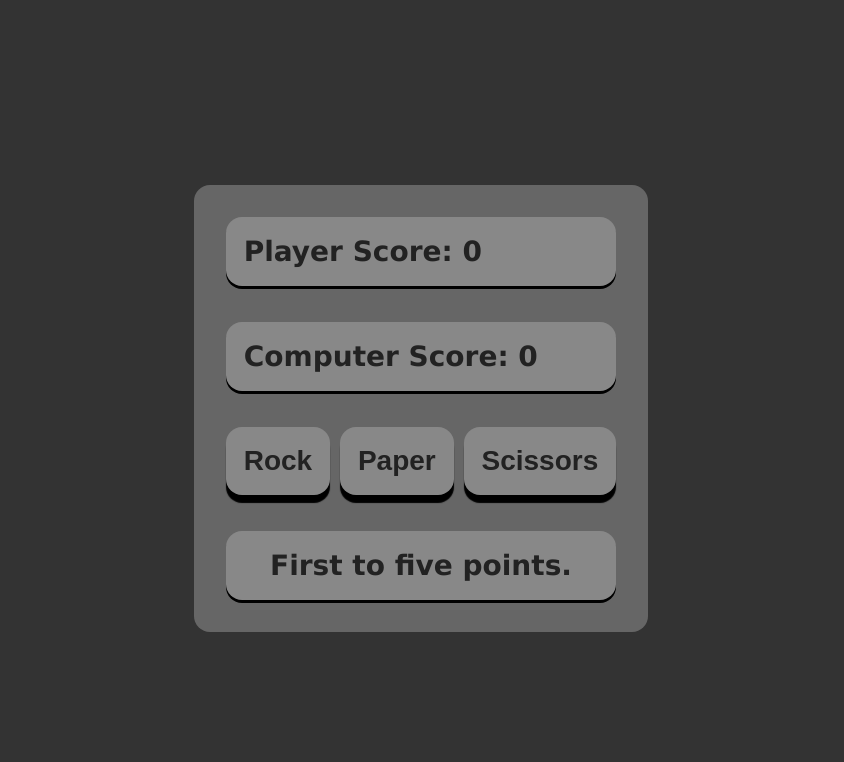
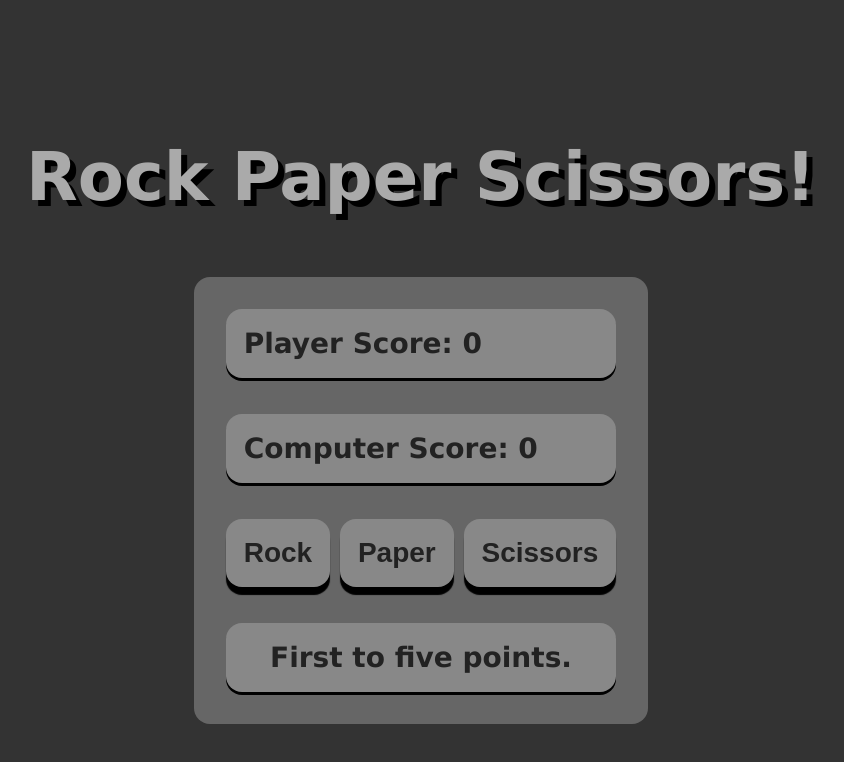
Before and after one commit to Itzerr/rock-paper-scissors, a plain HTML site: page index.html in a window 1280 px wide. Shown: the whole page, without its empty margins (219-1063 px from the left). Drawn offline with Linux system fonts and the light colour scheme.

Commit message:
Added game title

```diff
--- a/index.html
+++ b/index.html
@@ -6,6 +6,9 @@
     <link rel="stylesheet" href="style.css">
 </head>
 <body>
+    <header>
+        <h1>Rock Paper Scissors!</h1>
+    </header>
     <main>
         <div class="score-container">Player Score: <span class="player-score">0</span></div>
         <div class="score-container">Computer Score: <span class="computer-score">0</span></div>
--- a/style.css
+++ b/style.css
@@ -1,6 +1,7 @@
 body {
     display: flex;
     height: 100vh;
+    flex-direction: column;
     justify-content: center;
     align-items: center;
     background-color: #333;
@@ -54,3 +55,12 @@ button:hover {
     box-shadow: 0px 3px 0px black;
     text-align: center;
 }
+
+header {
+    padding-bottom: 16px;
+    font-size: larger;
+    font-weight: bolder;
+    color: #aaa;
+    text-shadow: 6px 6px black;
+    text-align: center;
+}
```
